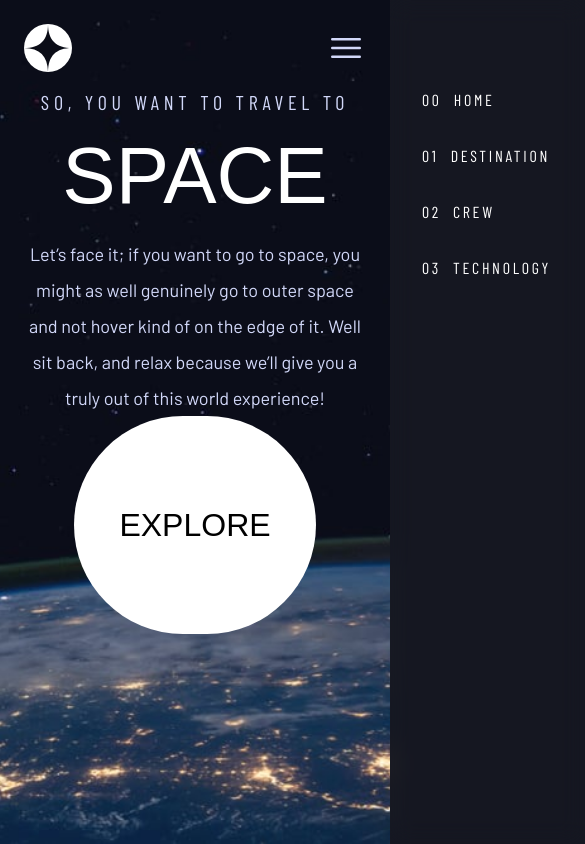
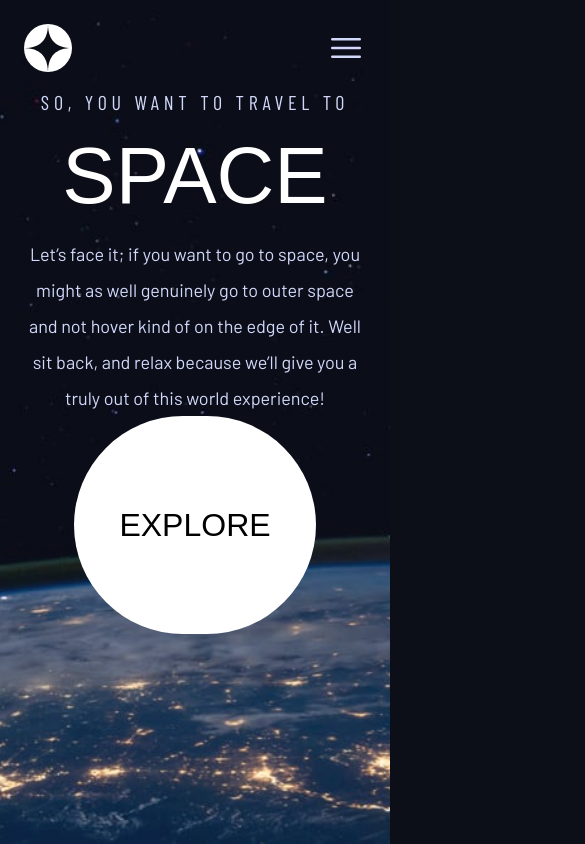
Before and after one commit to mackieva/space-tour, a Next.js app: page / in a window 390 px wide. Shown: the top 844 px of the page, 585 px wide, since content can reach past the window. Built offline with nearby package versions, Linux system fonts and the light colour scheme; a web font is replaced by a local one.

Commit message:
nav mobile work

```diff
--- a/src/components/ui/Nav.tsx
+++ b/src/components/ui/Nav.tsx
@@ -21,7 +21,7 @@ export default function Nav() {
 			</div>
 			<nav
 				className={`flex flex-col justify-start items-start bg-white/[0.04] backdrop-blur-md gap-[32px] absolute top-0 right-0 w-2/3 h-screen p-8 pb-0 transition-all duration-300 ${
-					navOpen ? 'translate-x-0' : 'translate-x-full'
+					navOpen ? 'translate-x-0' : 'translate-x-[200%]'
 				} md:justify-center md:relative md:h-auto md:w-full md:flex-row md:translate-x-0 lg:gap-[52px]`}
 				onMouseLeave={() => setHoveredLink('')}
 			>
```
